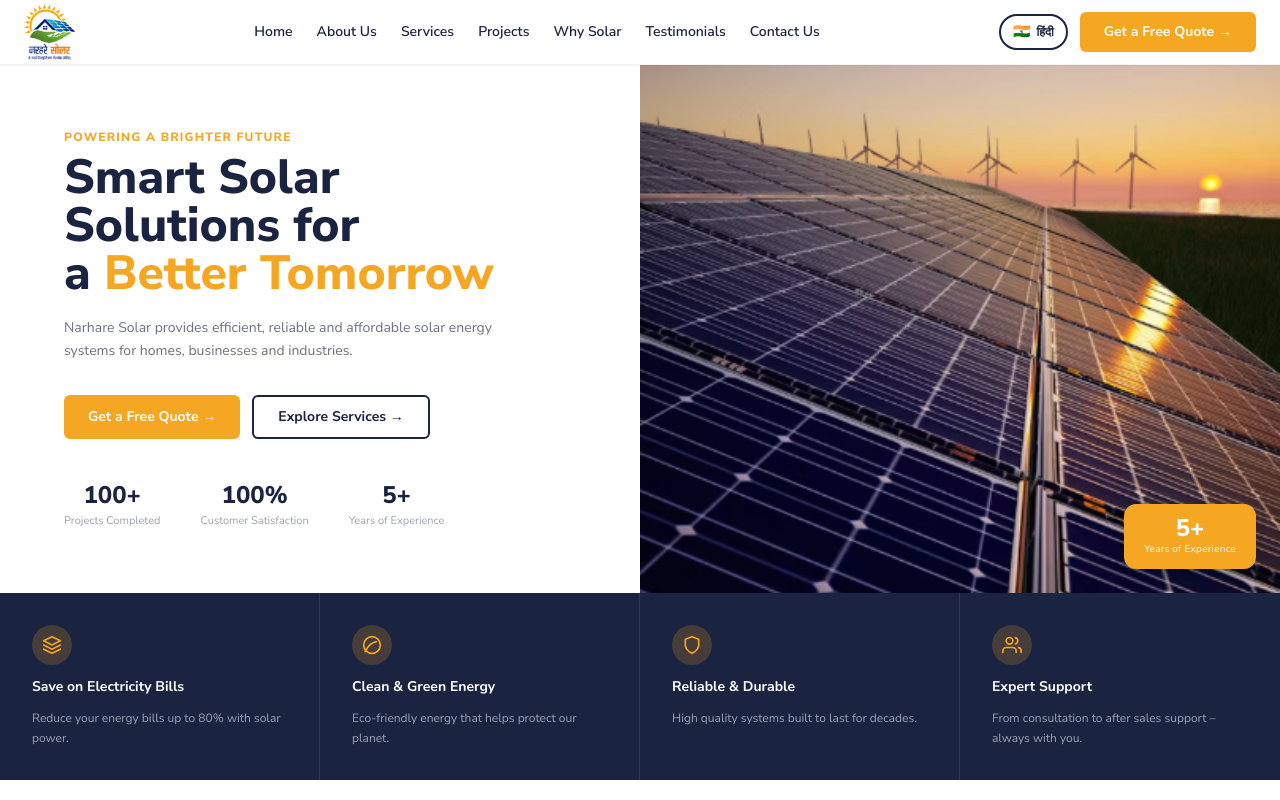
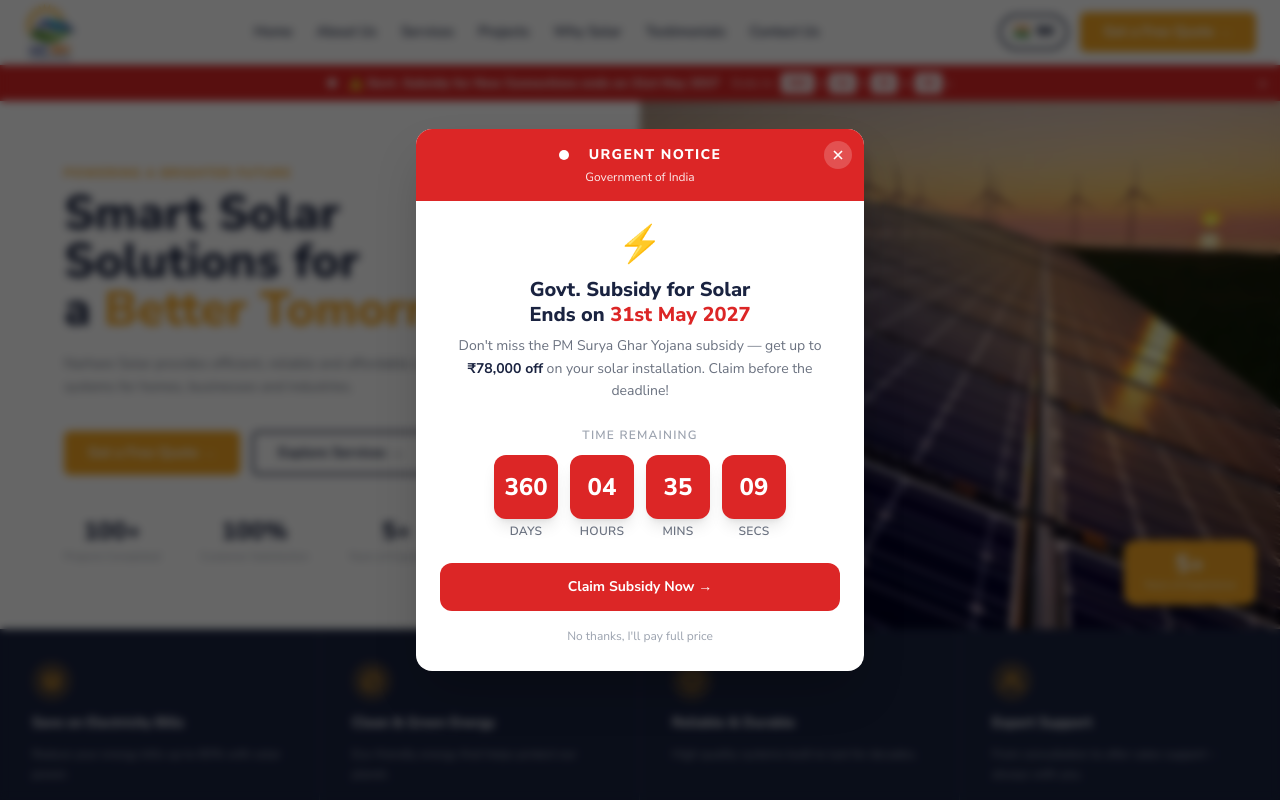
Before and after one commit to narharesolar/website-main, a Next.js app in the folder frontend/: page / in a window 1280 px wide. Shown: the top 800 px of the page. Built offline with nearby package versions, Linux system fonts and the light colour scheme.

Commit message:
Subsidy alert update

```diff
--- a/frontend/pages/index.js
+++ b/frontend/pages/index.js
@@ -5,6 +5,8 @@
 import Footer from "../components/Footer";
 import ContactForm from "../components/ContactForm";
 import { useLang } from "../context/LanguageContext";
+import AnnouncementBar from "../components/AnnouncementBar";
+import SubsidyPopup from "../components/SubsidyPopup";
 
 // ── SVG helpers ────────────────────────────────────────────────────────────────
 function SunIcon({ className = "w-5 h-5 fill-white" }) {
@@ -79,6 +81,10 @@
       </Head>
 
       <Navbar />
+
+      <AnnouncementBar />
+
+      <SubsidyPopup />
 
       {/* ── HERO ──────────────────────────────────────────────────────────── */}
       <section id="home" className="grid grid-cols-1 lg:grid-cols-2 min-h-[480px]">
```
